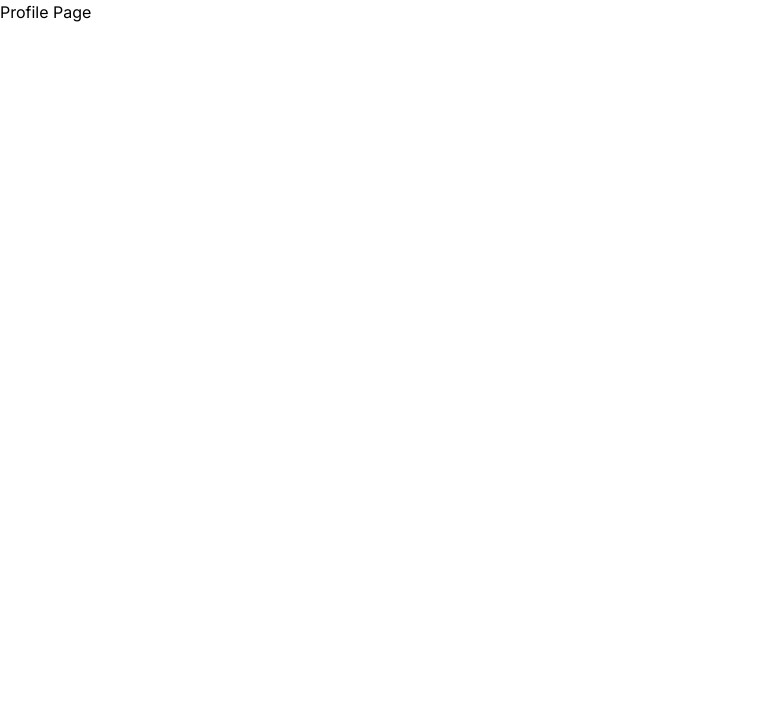
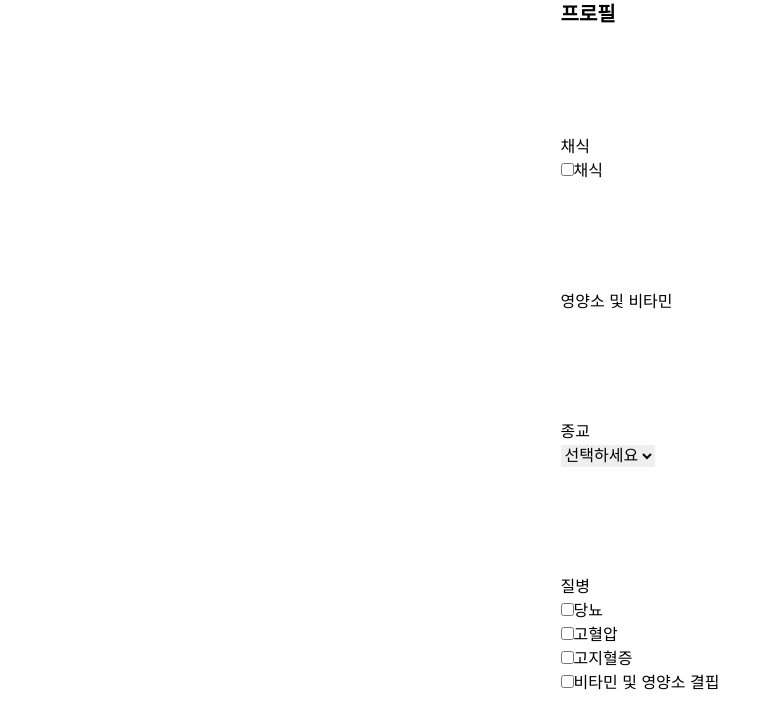
Before and after one commit to jhyunwoo/simcook, a Next.js app: page /profile in a window 1280 px wide. Shown: the top 728 px of the page, without its empty margins (0-780 px from the left). Built offline with nearby package versions, Linux system fonts and the light colour scheme.

Commit message:
profile update

```diff
--- a/app/page.tsx
+++ b/app/page.tsx
@@ -1,8 +1,10 @@
 import { ReactElement } from "react";
-export default function Home():ReactElement{
-  return <div className="w-full h-screen grid grid-cols-1">
-    <div>
-      Home Page
+import Link from "next/link";
+export default function Home(): ReactElement {
+  return (
+    <div className="w-full h-screen grid grid-cols-1 grid-rows-1">
+      <div>Home Page</div>
+      <Link href="/profile">프로필 페이지 이동</Link>
     </div>
-  </div>
+  );
 }
--- a/app/profile/page.tsx
+++ b/app/profile/page.tsx
@@ -1,9 +1,84 @@
-import { ReactElement } from "react";
+"use client";
+import { ReactElement, useState } from "react";
 
 export default function Profile(): ReactElement {
+  const [isVegetarian, setIsVegetarian] = useState(false);
+  const [selectedReligion, setSelectedReligion] = useState("");
+  const [selectedDiseases, setSelectedDiseases] = useState<string[]>([]);
+  const diseasesList = ["당뇨", "고혈압", "고지혈증", "비타민 및 영양소 결핍"];
+
+  // 채식 토글 함수
+  const toggleVegetarian = () => {
+    setIsVegetarian(!isVegetarian);
+  };
+
+  // 종교 선택 함수
+  const handleReligionSelect = (religion: string) => {
+    setSelectedReligion(religion);
+  };
+
+  // 질병 선택 함수
+  const handleDiseaseSelect = (disease: string) => {
+    if (selectedDiseases.includes(disease)) {
+      setSelectedDiseases(selectedDiseases.filter((item) => item !== disease));
+    } else {
+      setSelectedDiseases([...selectedDiseases, disease]);
+    }
+  };
+
   return (
-    <div>
-      <div>Profile Page</div>
+    <div className="w-full h-screen grid justify-center">
+      <div className="text-xl font-bold">프로필</div>
+
+      {/* 채식 */}
+      <fieldset>
+        <legend>채식</legend>
+        <label>
+          <input
+            type="checkbox"
+            checked={isVegetarian}
+            onChange={toggleVegetarian}
+          />
+          채식
+        </label>
+      </fieldset>
+
+      <fieldset>
+        <legend>영양소 및 비타민</legend>
+      </fieldset>
+
+      {/* 종교 선택 */}
+      <fieldset>
+        <legend>종교</legend>
+        <select
+          value={selectedReligion}
+          onChange={(e) => handleReligionSelect(e.target.value)}
+        >
+          <option value="">선택하세요</option>
+          <option value="이슬람교">이슬람교</option>
+          <option value="힌두교">힌두교</option>
+          <option value="그외">그외</option>
+        </select>
+      </fieldset>
+
+      {/* 질병 선택 */}
+      <fieldset>
+        <legend>질병</legend>
+        <ul>
+          {diseasesList.map((disease, index) => (
+            <li key={index}>
+              <label>
+                <input
+                  type="checkbox"
+                  checked={selectedDiseases.includes(disease)}
+                  onChange={() => handleDiseaseSelect(disease)}
+                />
+                {disease}
+              </label>
+            </li>
+          ))}
+        </ul>
+      </fieldset>
     </div>
   );
 }
```
